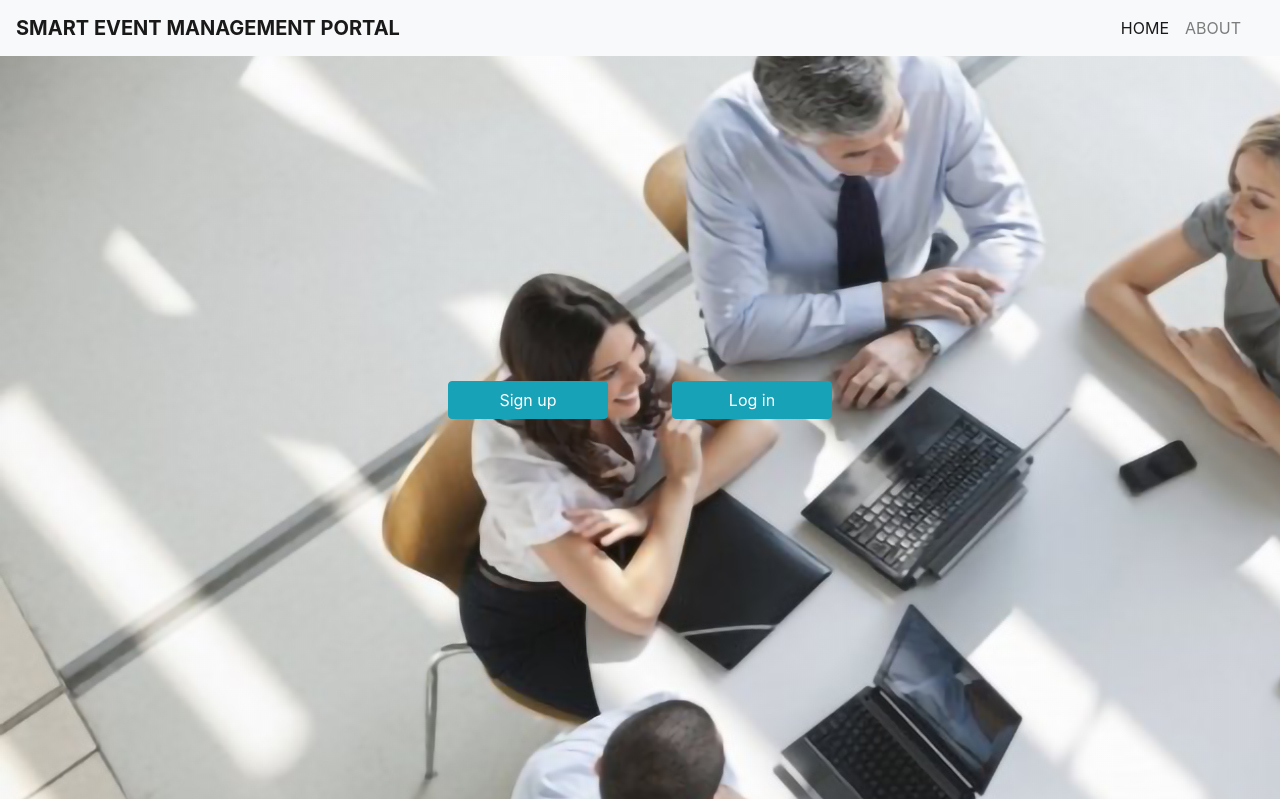
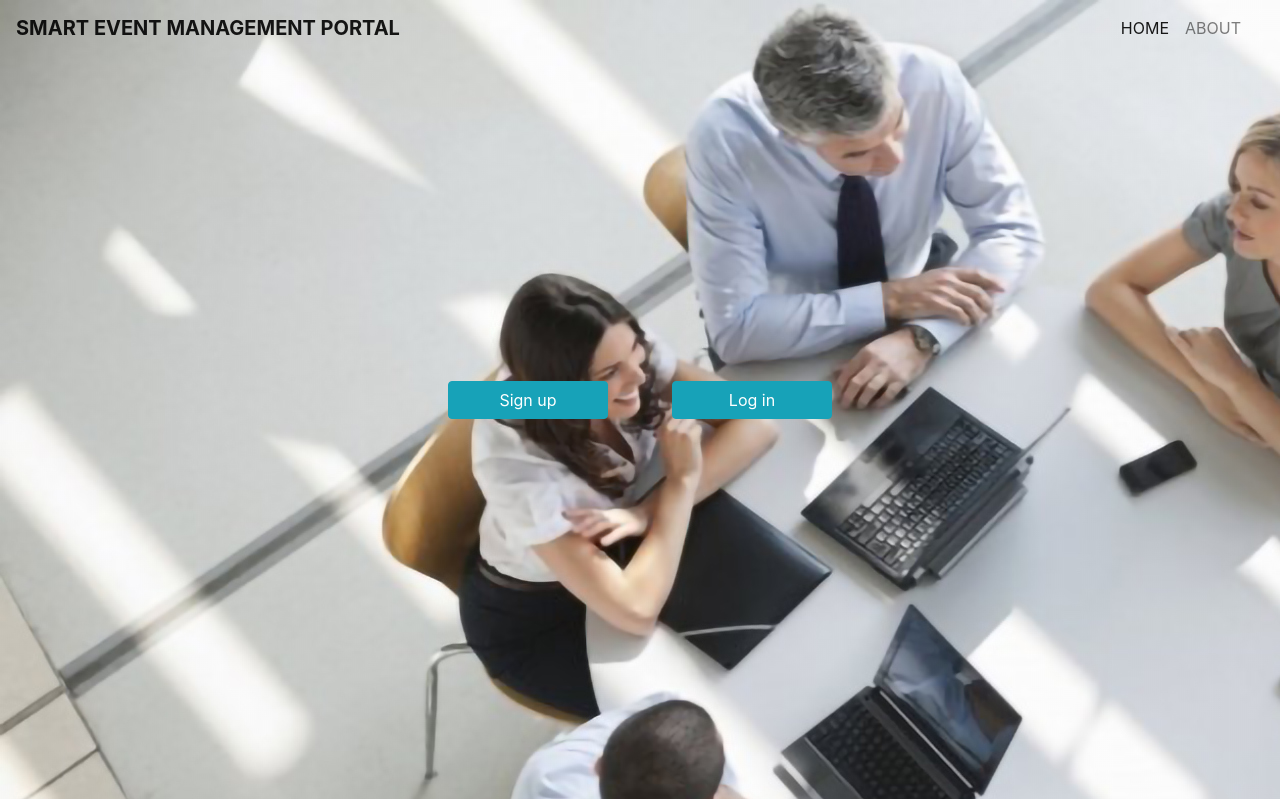
Before and after one commit to anupam858/SEMP, a Django app: template home/template/home/semp.html in a window 1280 px wide. Shown: the top 799 px of the page. Run offline with Django 3.2, Linux system fonts and the light colour scheme; the template is opened without the code that fills it, so the values that code supplies are empty; some libraries are stand-ins or nearby versions.

Commit message:
Add files via upload

```diff
--- a/home/template/home/semp.html
+++ b/home/template/home/semp.html
@@ -37,7 +37,7 @@
 	</style>
   </head>
   <body data-spy="scroll" data-target="#examplenavbar" data-offset=0>
-	<nav class="navbar navbar-expand-lg navbar-light bg-light d-flex fixed-top" id="examplenavbar">
+	<nav class="navbar navbar-expand-lg navbar-light d-flex fixed-top" id="examplenavbar">
 
 	<a class="navbar-brand" href="#"><b>SMART EVENT MANAGEMENT PORTAL</b></a>
 	<div class= "container-fluid justify-content-end">
```
